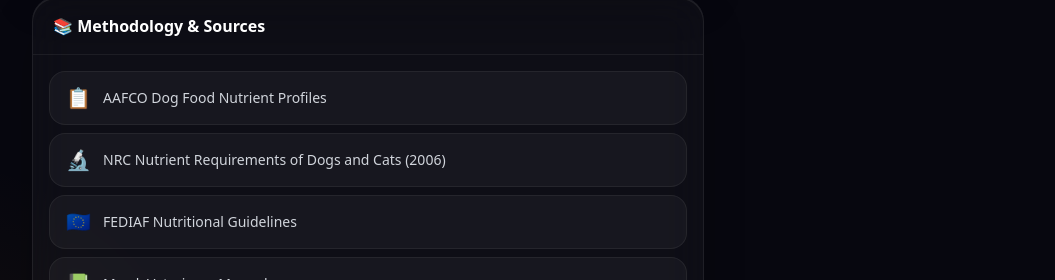
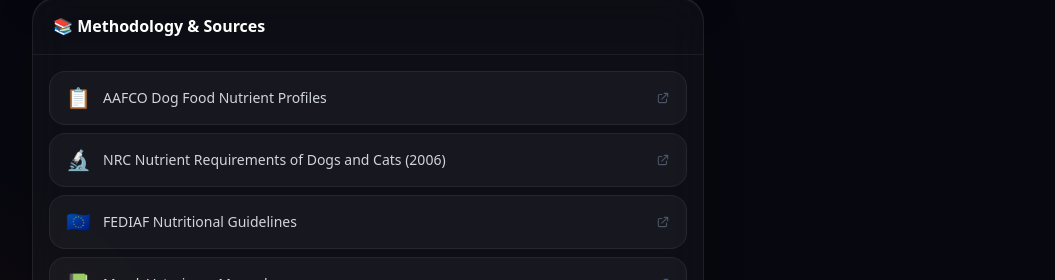
Before and after one commit to SirAllap/pawcook, a React (Vite) app in the folder apps/web/: page /about in a window 1280 px wide. Shown: the part 520-800 px from the top of the page, without its empty margins (112-1167 px from the left). Built offline with nearby package versions, Linux system fonts and the light colour scheme.

Commit message:
feat(about): link methodology sources to official references
Each source card in the About page is now a clickable link to the official publication or organisation website, with an external link icon. Builds trust by showing users exactly where the guidance comes from.

```diff
--- a/apps/web/src/pages/About.tsx
+++ b/apps/web/src/pages/About.tsx
@@ -1,12 +1,12 @@
 import { useTranslation } from 'react-i18next';
 
 const SOURCES = [
-  { label: 'AAFCO Dog Food Nutrient Profiles',             icon: '📋' },
-  { label: 'NRC Nutrient Requirements of Dogs and Cats (2006)', icon: '🔬' },
-  { label: 'FEDIAF Nutritional Guidelines',                icon: '🇪🇺' },
-  { label: 'Merck Veterinary Manual',                      icon: '📗' },
-  { label: 'WSAVA Global Nutrition Guidelines',            icon: '🌍' },
-  { label: 'ACVN position statements',                     icon: '🩺' },
+  { label: 'AAFCO Dog Food Nutrient Profiles',             icon: '📋', url: 'https://www.aafco.org/resources/aafco-methods-for-substantiating-nutritional-adequacy-of-dog-and-cat-foods/' },
+  { label: 'NRC Nutrient Requirements of Dogs and Cats (2006)', icon: '🔬', url: 'https://www.nap.edu/catalog/10668/nutrient-requirements-of-dogs-and-cats' },
+  { label: 'FEDIAF Nutritional Guidelines',                icon: '🇪🇺', url: 'https://www.fediaf.org/self-regulation/nutrition.html' },
+  { label: 'Merck Veterinary Manual',                      icon: '📗', url: 'https://www.merckvetmanual.com/management-and-nutrition/nutrition-small-animals' },
+  { label: 'WSAVA Global Nutrition Guidelines',            icon: '🌍', url: 'https://wsava.org/global-guidelines/global-nutrition-guidelines/' },
+  { label: 'ACVN position statements',                     icon: '🩺', url: 'https://www.acvn.org/position-statements/' },
 ];
 
 const GITHUB_SVG = (
@@ -47,13 +47,18 @@
           <h2 className="font-black text-white text-base">📚 {t('about.methodology')}</h2>
         </div>
         <div className="p-4 space-y-2">
-          {SOURCES.map(({ label, icon }, i) => (
-            <div key={label}
-              className="bg-white/[0.04] border border-white/[0.06] rounded-2xl px-4 py-3 flex gap-3 items-center animate-slide-up"
+          {SOURCES.map(({ label, icon, url }, i) => (
+            <a key={label} href={url} target="_blank" rel="noopener noreferrer"
+              className="bg-white/[0.04] border border-white/[0.06] rounded-2xl px-4 py-3 flex gap-3 items-center animate-slide-up
+                         hover:bg-white/[0.07] hover:border-white/[0.12] transition-all active:scale-[0.98] group"
               style={{ animationDelay: `${200 + i * 50}ms` }}>
               <span className="text-xl shrink-0">{icon}</span>
-              <p className="text-sm text-gray-300 font-medium">{label}</p>
-            </div>
+              <p className="text-sm text-gray-300 font-medium flex-1">{label}</p>
+              <svg className="w-3.5 h-3.5 text-gray-600 group-hover:text-amber-400 transition-colors shrink-0"
+                fill="none" viewBox="0 0 24 24" stroke="currentColor" strokeWidth={2}>
+                <path strokeLinecap="round" strokeLinejoin="round" d="M10 6H6a2 2 0 00-2 2v10a2 2 0 002 2h10a2 2 0 002-2v-4M14 4h6m0 0v6m0-6L10 14" />
+              </svg>
+            </a>
           ))}
         </div>
       </div>
```
